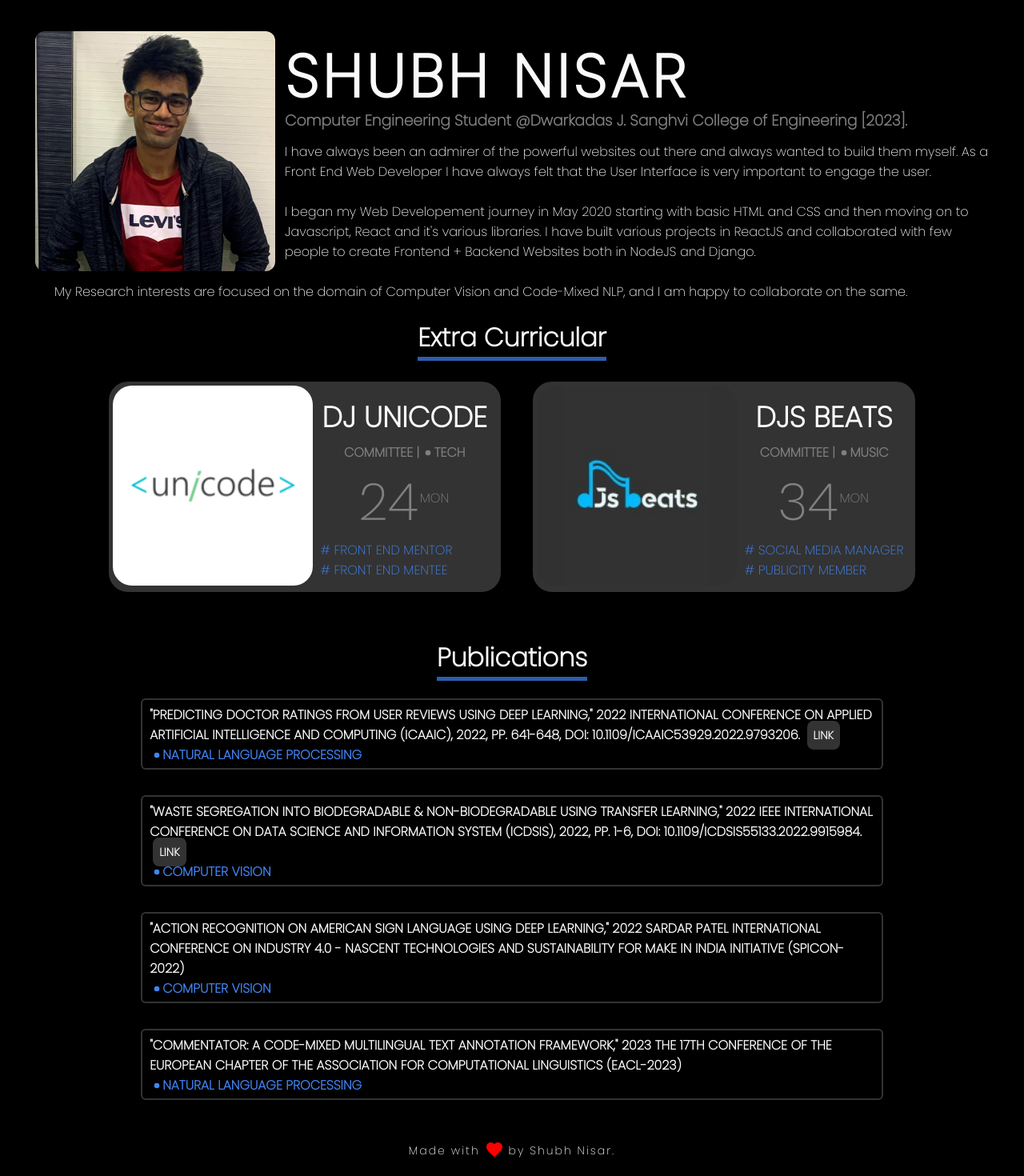
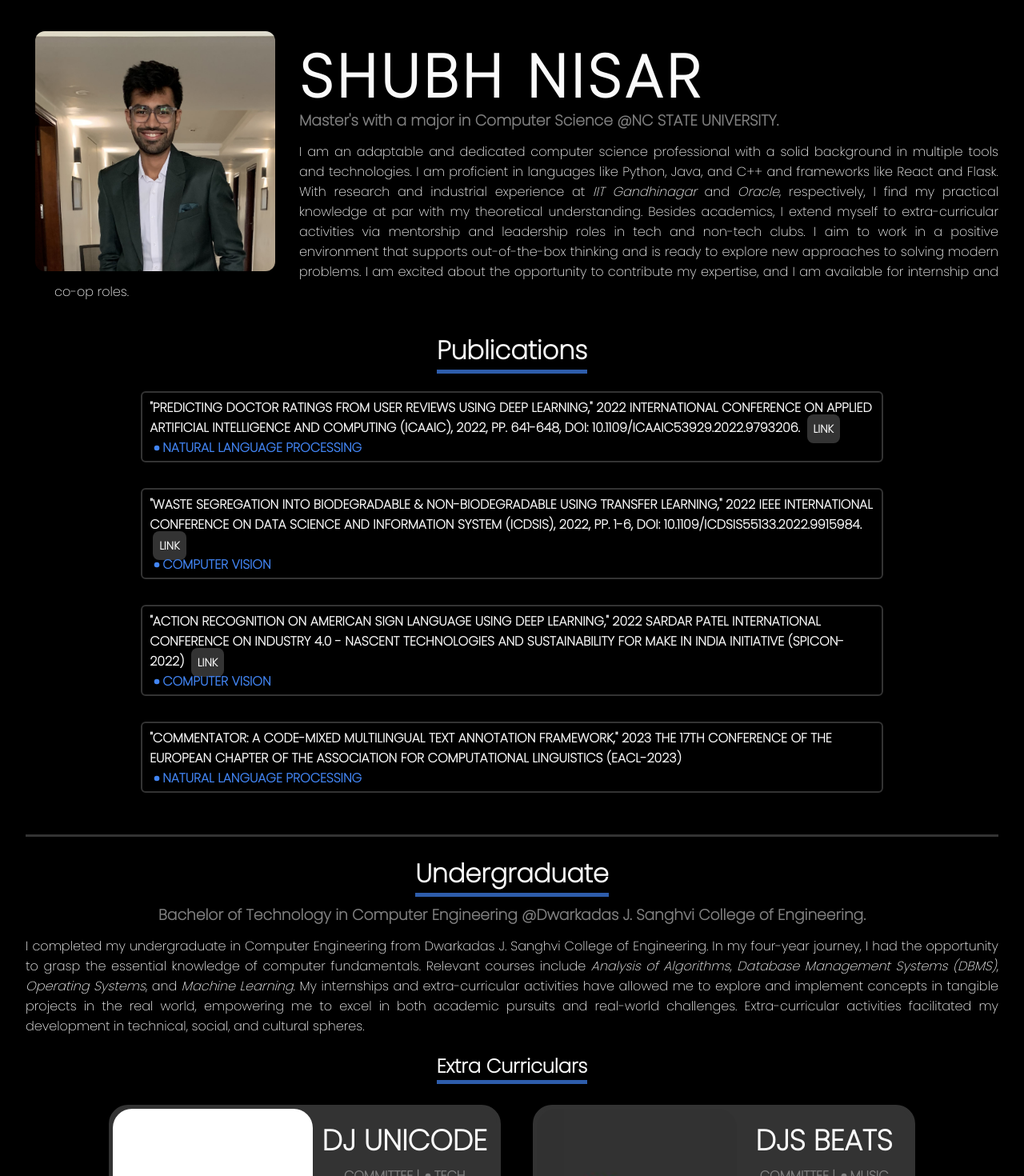
Before and after one commit to Shubh-Nisar/Shubh-Nisar.github.io, a React (Create React App) app in the folder portfolio/: page /home in a window 1280 px wide. Shown: the part 120-1590 px from the top of the page at 80% size. Built offline with nearby package versions, Linux system fonts and the light colour scheme.

Commit message:
NCSU updated

```diff
--- a/portfolio/src/pages/Home.js
+++ b/portfolio/src/pages/Home.js
@@ -3,7 +3,7 @@ import React from "react";
 import Navbar from "../components/Navbar";
 import styled, { keyframes } from "styled-components";
 import { StyledDivContainer, fadeInAnimation } from "../utils/styles";
-import shubh from "../utils/imgs/shubh.jpeg";
+import shubh from "../utils/imgs/shubh.jpg";
 import theme from "../utils/theme";
 import Footer from "../components/Footer";
 import { extraCurricular } from "../utils/extraCurricular";
@@ -38,16 +38,16 @@ const Home = () => {
               marginBottom: 12,
             }}
           >
-            Computer Engineering Student @Dwarkadas J. Sanghvi College of
-            Engineering [2023].
+            Master's with a major in Computer Science @NC STATE UNIVERSITY.
           </h3>
           <p
             style={{
               flexWrap: "wrap",
               margin: 0,
+              textAlign: 'justify'
             }}
           >
-            I have always been an admirer of the powerful websites out there and
+            {/* I have always been an admirer of the powerful websites out there and
             always wanted to build them myself. As a Front End Web Developer I
             have always felt that the User Interface is very important to engage
             the user.
@@ -60,21 +60,12 @@ const Home = () => {
             both in NodeJS and Django.
             <br />
             <br />
-            My Research interests are focused on the domain of Computer Vision and Code-Mixed NLP, and I am happy to collaborate on the same.
+            My Research interests are focused on the domain of Computer Vision and Code-Mixed NLP, and I am happy to collaborate on the same. */}
+            I am an adaptable and dedicated computer science professional with a solid background in multiple tools and technologies. I am proficient in languages like Python, Java, and C++ and frameworks like React and Flask. With research and industrial experience at <i>IIT Gandhinagar</i> and <i>Oracle</i>, respectively, I find my practical knowledge at par with my theoretical understanding. Besides academics, I extend myself to extra-curricular activities via mentorship and leadership roles in tech and non-tech clubs. I aim to work in a positive environment that supports out-of-the-box thinking and is ready to explore new approaches to solving modern problems. I am excited about the opportunity to contribute my expertise, and I am available for internship and co-op roles.
           </p>
         </StyledTextContainer>
       </StyledAboutDivContainer>
-      <StyledExtraCurricular>
-        <StyledH1ExtraCurricular>Extra Curricular</StyledH1ExtraCurricular>
-        <StyledFlex>
-          {Object.entries(extraCurricular[0]).map(([key, value], i) => (
-            <>
-              {console.log(value)}
-              <ExtraCurricular extra={value} />
-            </>
-          ))}
-        </StyledFlex>
-      </StyledExtraCurricular>
+
       <StyledExtraCurricular
         style={{
           marginTop: 16,
@@ -91,6 +82,44 @@ const Home = () => {
           ))}
         </StyledFlex>
       </StyledExtraCurricular>
+
+      <StyledExtraCurricular style={{
+        borderTop: "3px solid #333",
+        marginTop: 36
+      }}>
+        <StyledH1ExtraCurricular>Undergraduate</StyledH1ExtraCurricular>
+        <h3
+            style={{
+              color: theme.gray,
+              margin: 0,
+              fontWeight: 600,
+              marginTop: 8,
+              marginBottom: 12,
+            }}
+          >
+            Bachelor of Technology in Computer Engineering @Dwarkadas J. Sanghvi College of Engineering.
+          </h3>
+        <p
+            style={{
+              flexWrap: "wrap",
+              margin: 0,
+              textAlign: "justify"
+            }}
+          >
+          I completed my undergraduate in Computer Engineering from Dwarkadas J. Sanghvi College of Engineering. In my four-year journey, I had the opportunity to grasp the essential knowledge of computer fundamentals. Relevant courses include <i>Analysis of Algorithms</i>, <i>Database Management Systems (DBMS)</i>, <i>Operating Systems</i>, and <i>Machine Learning</i>. My internships and extra-curricular activities have allowed me to explore and implement concepts in tangible projects in the real world, empowering me to excel in both academic pursuits and real-world challenges. Extra-curricular activities facilitated my development in technical, social, and cultural spheres.
+        </p>
+
+        <StyledH2ExtraCurricular>Extra Curriculars</StyledH2ExtraCurricular>
+        <StyledFlex>
+          {Object.entries(extraCurricular[0]).map(([key, value], i) => (
+            <>
+              {console.log(value)}
+              <ExtraCurricular extra={value} />
+            </>
+          ))}
+        </StyledFlex>
+      </StyledExtraCurricular>
+
       <Footer />
     </StyledDivContainer>
   );
@@ -112,7 +141,7 @@ const StyledAboutDivContainer = styled.div`
 `;
 
 const StyledMyImg = styled.img`
-  margin: 12px 12px 0 12px;
+  margin: 12px 30px 0 12px;
   width: 300px;
   height: 300px;
   border-radius: 12px;
@@ -168,6 +197,11 @@ const StyledH1ExtraCurricular = styled.h1`
   border-bottom: rgba(66, 133, 244, 0.7) 5px solid;
 `;
 
+const StyledH2ExtraCurricular = styled.h2`
+margin-bottom: 0 !important;
+border-bottom: rgba(66, 133, 244, 0.7) 5px solid;
+`;
+
 const StyledFlex = styled.div`
   display: flex;
   flex-direction: row;
--- a/portfolio/src/utils/internships.js
+++ b/portfolio/src/utils/internships.js
@@ -2,12 +2,12 @@ export const internships = [
   {
     iitgn: {
       name: "IIT Gandhinagar",
-      duration: "9 mon",
+      duration: "15 mon",
       position: "Research Intern",
       status: "green",
       image: "/images/iitgn.png",
       linkedin: "https://www.linkedin.com/school/indian-institute-of-technology-gandhinagar-iitgn-/mycompany/",
-      tech: ["ReactJS", "Docker", "Flask", "AWS", "NLP", "LID", "Code-Mixed"],
+      tech: ["ReactJS", "Docker", "Flask", "AWS S3", "AWS EC2", "NLP", "LID", "Code-Mixed"],
       projects: ["Commentator", "GA"],
     },
     oracle: {
--- a/portfolio/src/utils/jsons/social.json
+++ b/portfolio/src/utils/jsons/social.json
@@ -1,7 +1,7 @@
 {
     "ig": {
         "name": "instagram",
-        "link": "https://www.instagram.com/shubh_nisar.28/?igshid=xi416yom4znf",
+        "link": "https://www.instagram.com/shubhooo.28/",
         "color": "#e91e63"
     },
     "li": {
@@ -16,7 +16,7 @@
     },
     "mail": {
         "name": "email",
-        "link": "mailto:shubhnisar123@gmail.com",
+        "link": "mailto:snisar@ncsu.edu",
         "color": "#FBBC05"
     },
     "yt": {
--- a/portfolio/src/utils/project.js
+++ b/portfolio/src/utils/project.js
@@ -12,6 +12,7 @@ export const project = [{
     action: {
         title: '"Action Recognition on American Sign Language using Deep Learning," 2022 Sardar Patel International Conference on Industry 4.0 - Nascent Technologies and Sustainability for Make in India Initiative (SPICON-2022)',
         tech: "Computer Vision",
+        link: "https://ieeexplore.ieee.org/document/10180616",
     },
     commentator: {
         title: '"COMMENTATOR: A Code-mixed Multilingual Text Annotation Framework," 2023 The 17th Conference of the European Chapter of the Association for Computational Linguistics (EACL-2023)',
```
Also changed, not shown: portfolio/src/utils/imgs/shubh.jpeg (deleted), portfolio/src/utils/imgs/shubh.jpg (added).
